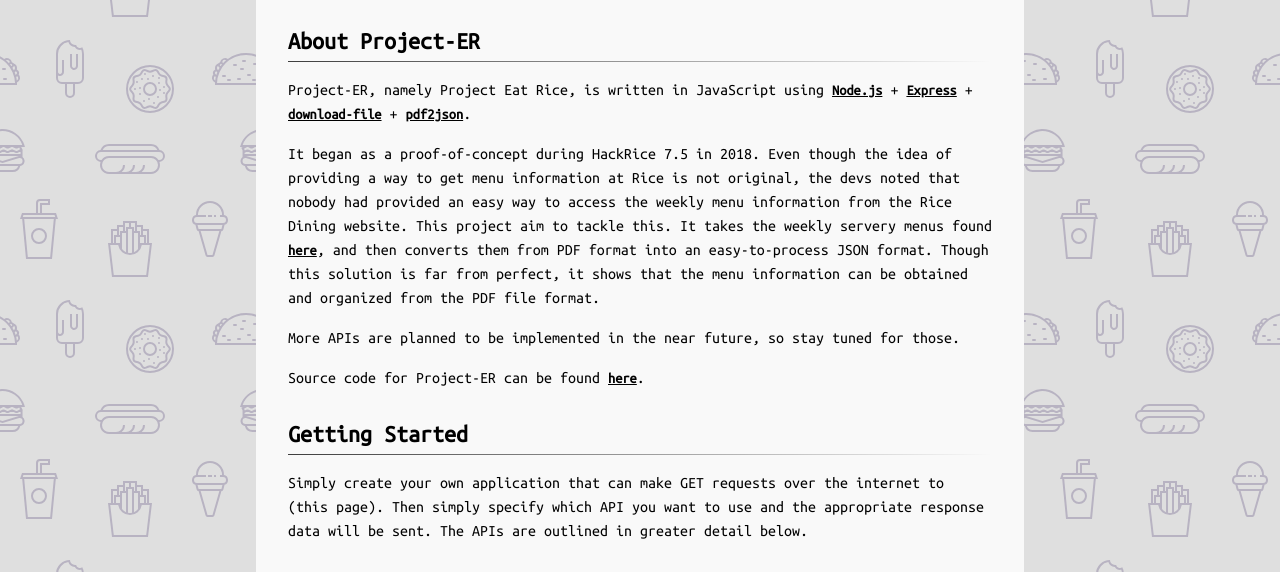
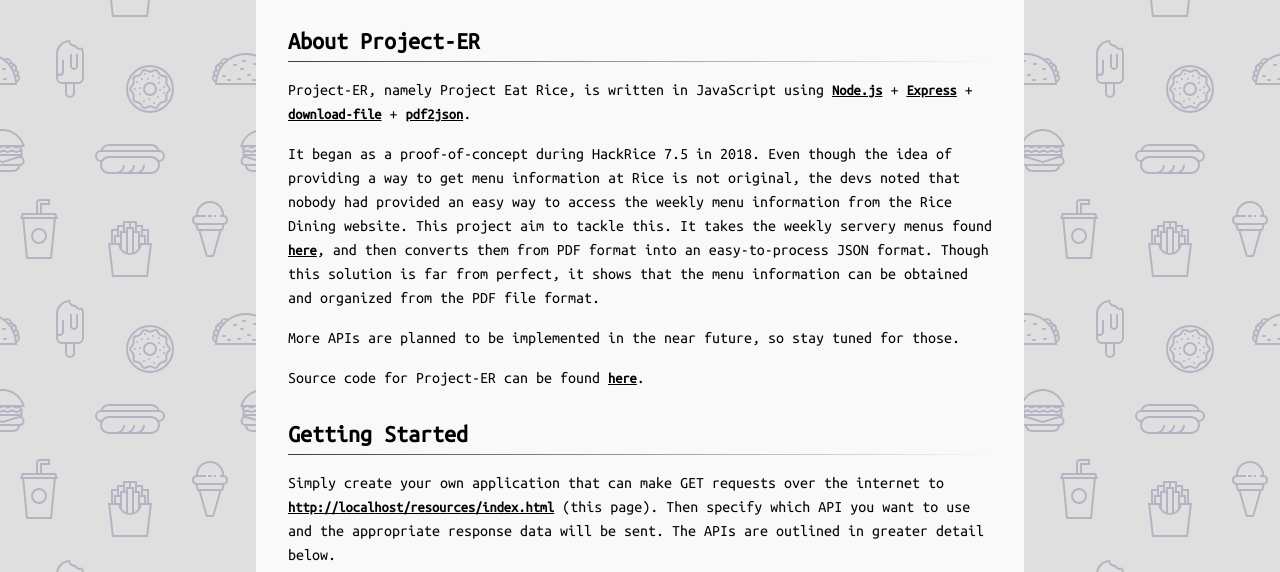
Before and after one commit to tacowhisperer/projectER, a website: page resources/index.html in a window 1280 px wide. Shown: the part 131-703 px from the top of the page. Drawn offline with Linux system fonts and the light colour scheme; files that its build step writes are made by us from their sources; no server answers; files whose address does not match are found by name.

Commit message:
Finished the unimplemented link on the getting started section.

```diff
--- a/resources/index.html
+++ b/resources/index.html
@@ -45,6 +45,10 @@
 
 			// Attach the example JSON to the /Baker, /North, /Seibel, /SidRich/ South, and /West list entry
 			loadJsonExampleText("resources/locationmenu.html", document.getElementById("locationmenuapi"));
+
+			// Add the current page url to the descriptor on the Getting Started section
+			let urlTextNode = document.createTextNode(document.URL);
+			document.getElementById("thisurl").appendChild(urlTextNode);
 
 			// Add the date since the last time the server updated
 			let lastUpdateRequest = createAjaxCall("/LastUpdate", lastUpdateText => {
@@ -174,7 +178,7 @@
 
 		<h2 id="gettingstarted">Getting Started</h2>
 		<hr>
-		<p>Simply create your own application that can make GET requests over the internet to <span class="referencelink boldtext" id="thisurl"></span> (this page). Then simply specify which API you want to use and the appropriate response data will be sent. The APIs are outlined in greater detail below.</p>
+		<p>Simply create your own application that can make GET requests over the internet to <span class="referencelink boldtext" id="thisurl"></span> (this page). Then specify which API you want to use and the appropriate response data will be sent. The APIs are outlined in greater detail below.</p>
 
 		<br>
 
```
